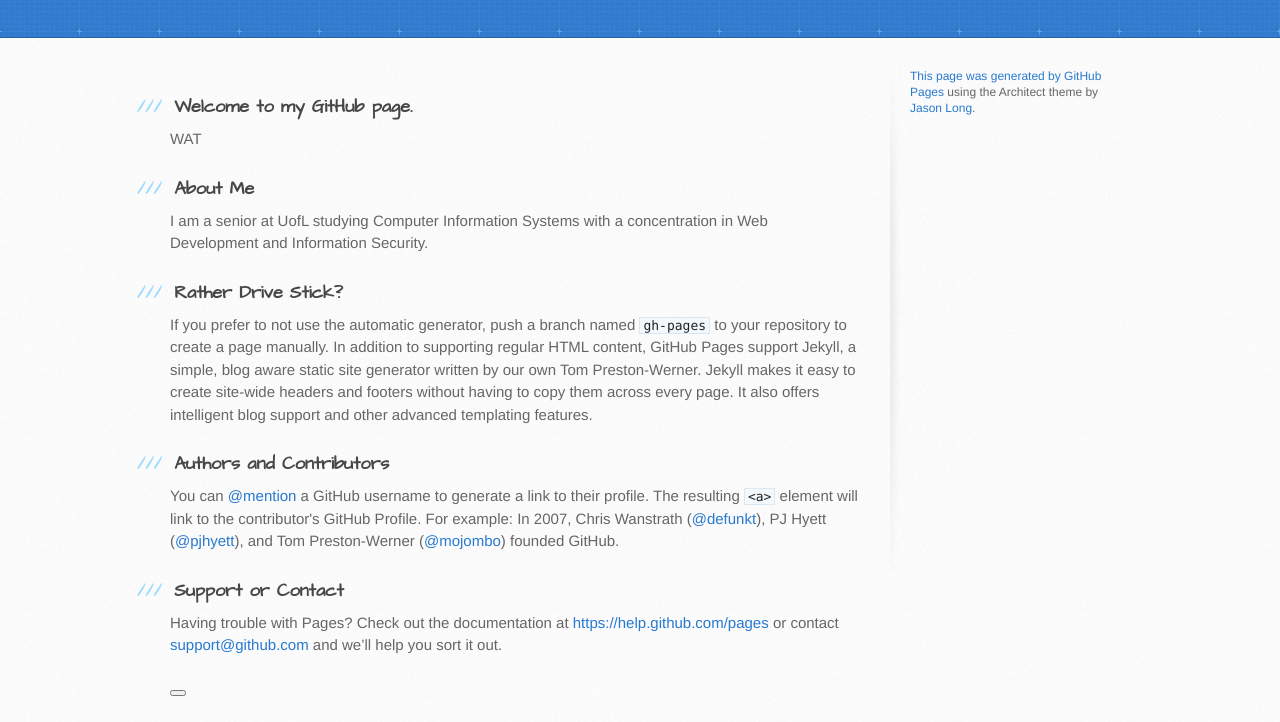
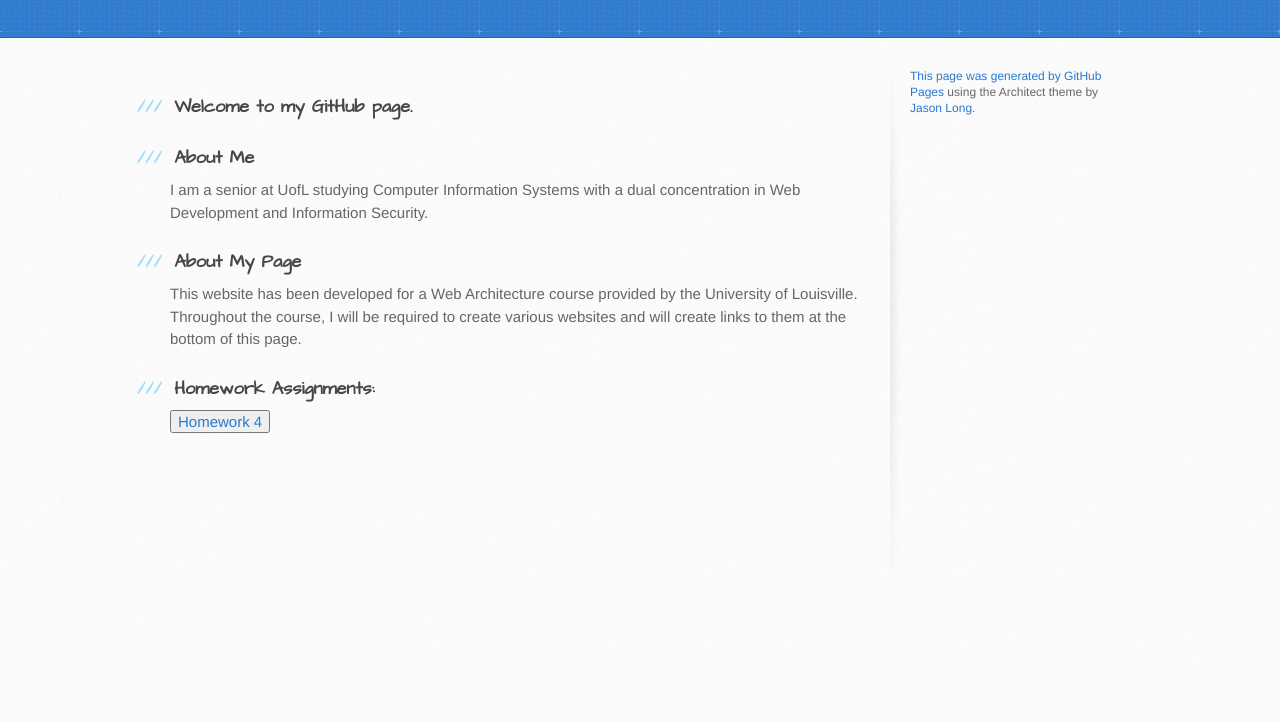
Before and after one commit to arfriz01/arfriz01.github.io, a plain HTML site: page index.html in a window 1280 px wide. Shown: the part 129-851 px from the top of the page. After the commit the page ends 800 px from the top, so only its background shows below. Drawn offline with Linux system fonts and the light colour scheme.

Commit message:
fixed vanity page and link

```diff
--- a/index.html
+++ b/index.html
@@ -31,29 +31,20 @@
           <h3>
 <a id="welcome-to-github-pages" class="anchor" href="#welcome-to-github-pages" aria-hidden="true"><span class="octicon octicon-link"></span></a>Welcome to my GitHub page.</h3>
 
-<p>WAT</p>
-
-
 <h3>
 <a id="designer-templates" class="anchor" href="#designer-templates" aria-hidden="true"><span class="octicon octicon-link"></span></a>About Me</h3>
 
-<p>I am a senior at UofL studying Computer Information Systems with a concentration in Web Development and Information Security.</p>
+<p>I am a senior at UofL studying Computer Information Systems with a dual concentration in Web Development and Information Security.</p>
 
 <h3>
-<a id="rather-drive-stick" class="anchor" href="#rather-drive-stick" aria-hidden="true"><span class="octicon octicon-link"></span></a>Rather Drive Stick?</h3>
+<a id="about-the-page" class="anchor" href="about-the-page" aria-hidden="true"><span class="octicon octicon-link"></span></a>About My Page</h3>
 
-<p>If you prefer to not use the automatic generator, push a branch named <code>gh-pages</code> to your repository to create a page manually. In addition to supporting regular HTML content, GitHub Pages support Jekyll, a simple, blog aware static site generator written by our own Tom Preston-Werner. Jekyll makes it easy to create site-wide headers and footers without having to copy them across every page. It also offers intelligent blog support and other advanced templating features.</p>
+<p>This website has been developed for a Web Architecture course provided by the University of Louisville. Throughout the course, I will be required to create various websites and will create links to them at the bottom of this page.</p>
 
 <h3>
-<a id="authors-and-contributors" class="anchor" href="#authors-and-contributors" aria-hidden="true"><span class="octicon octicon-link"></span></a>Authors and Contributors</h3>
+<a id="hmwk-assignments" class="anchor" href="#hmwk-assignments" aria-hidden="true"><span class="octicon octicon-link"></span></a>Homework Assignments:</h3>
 
-<p>You can <a href="https://github.com/blog/821" class="user-mention">@mention</a> a GitHub username to generate a link to their profile. The resulting <code>&lt;a&gt;</code> element will link to the contributor's GitHub Profile. For example: In 2007, Chris Wanstrath (<a href="https://github.com/defunkt" class="user-mention">@defunkt</a>), PJ Hyett (<a href="https://github.com/pjhyett" class="user-mention">@pjhyett</a>), and Tom Preston-Werner (<a href="https://github.com/mojombo" class="user-mention">@mojombo</a>) founded GitHub.</p>
-
-<h3>
-<a id="support-or-contact" class="anchor" href="#support-or-contact" aria-hidden="true"><span class="octicon octicon-link"></span></a>Support or Contact</h3>
-
-<p>Having trouble with Pages? Check out the documentation at <a href="https://help.github.com/pages">https://help.github.com/pages</a> or contact <a href="mailto:support@github.com">support@github.com</a> and we’ll help you sort it out.</p>
-        <a href="Homework 4/page1.html"><button class="hw_button" value="Homework 4"</a>
+        <a href="Homework 4/page1.html"><input type ="button" class="hw_button" value="Homework 4"</a>
 		</section>
 
         <aside id="sidebar">
```
